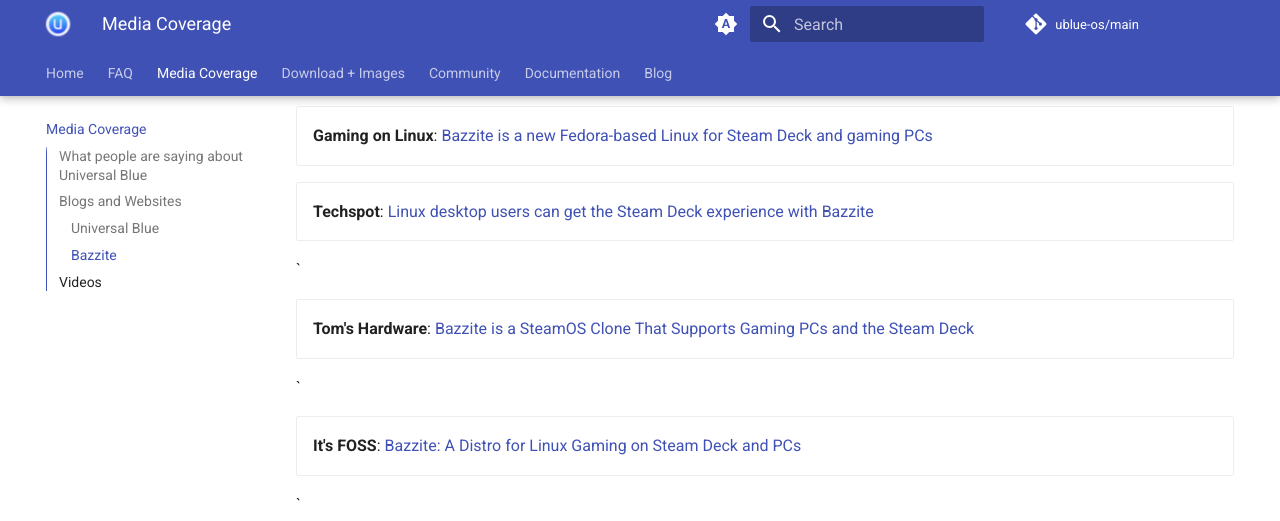
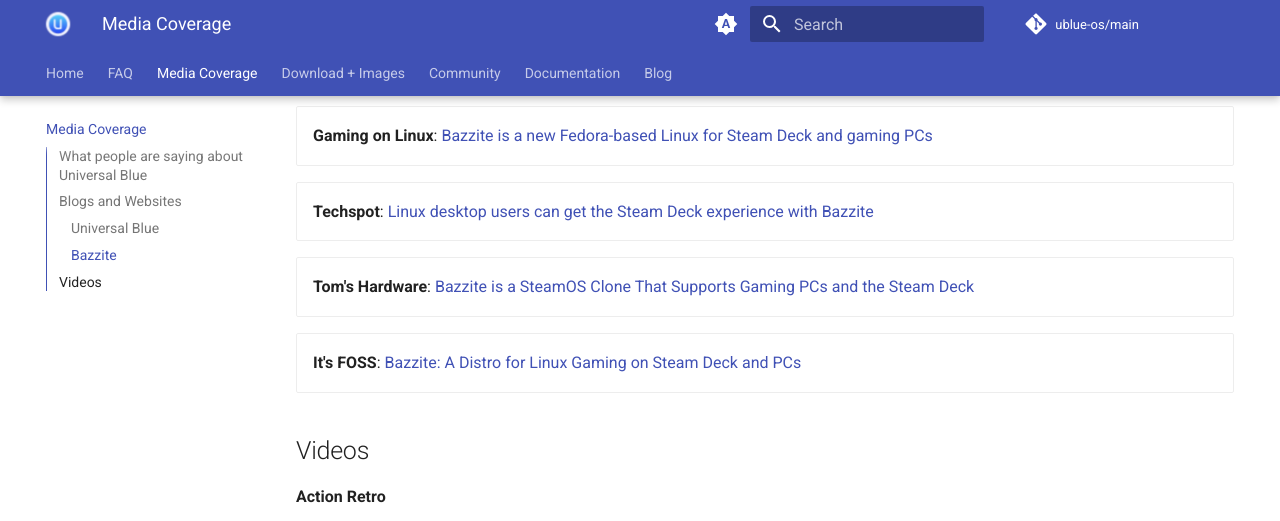
Before and after one commit to ublue-os/website, an MkDocs documentation site: the page built from docs/media.md, in a window 1280 px wide and 900 px high, scrolled down 552 px, cut to the strip 0-521 px from the top of the window. Built offline with MkDocs 1.6.1 and Material for MkDocs 9.7.7, drawn with Linux system fonts in a browser that asks for light colours; comment, search, counter and statistics services are not loaded.

Commit message:
fix: remove " ` " after the recently added media (#506)
not sure how those got there

```diff
--- a/docs/media.md
+++ b/docs/media.md
@@ -26,17 +26,17 @@
 <div class="grid" markdown>
 **Techspot**: [Linux desktop users can get the Steam Deck experience with Bazzite](https://www.techspot.com/news/99902-linux-desktop-users-can-get-steam-deck-experience.html)
 { .card }
-</div>`
+</div>
 
 <div class="grid" markdown>
 **Tom's Hardware**: [Bazzite is a SteamOS Clone That Supports Gaming PCs and the Steam Deck](https://www.tomshardware.com/news/bazzite-is-a-steamos-clone-that-supports-gaming-pcs-and-the-steam-deck)
 { .card }
-</div>`
+</div>
 
 <div class="grid" markdown>
 **It's FOSS**: [Bazzite: A Distro for Linux Gaming on Steam Deck and PCs](https://news.itsfoss.com/bazzite/)
 { .card }
-</div>`
+</div>
 
 
 ## Videos
```
